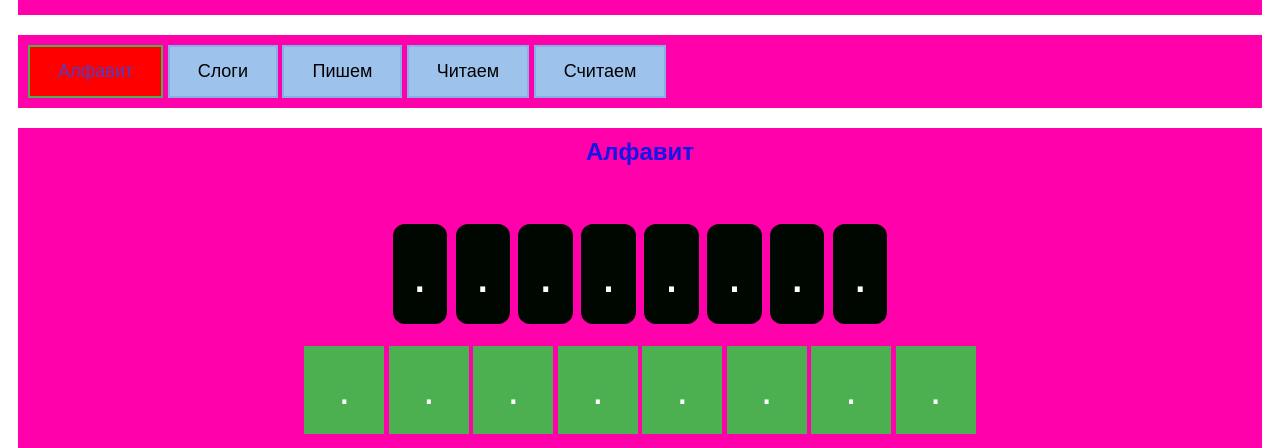
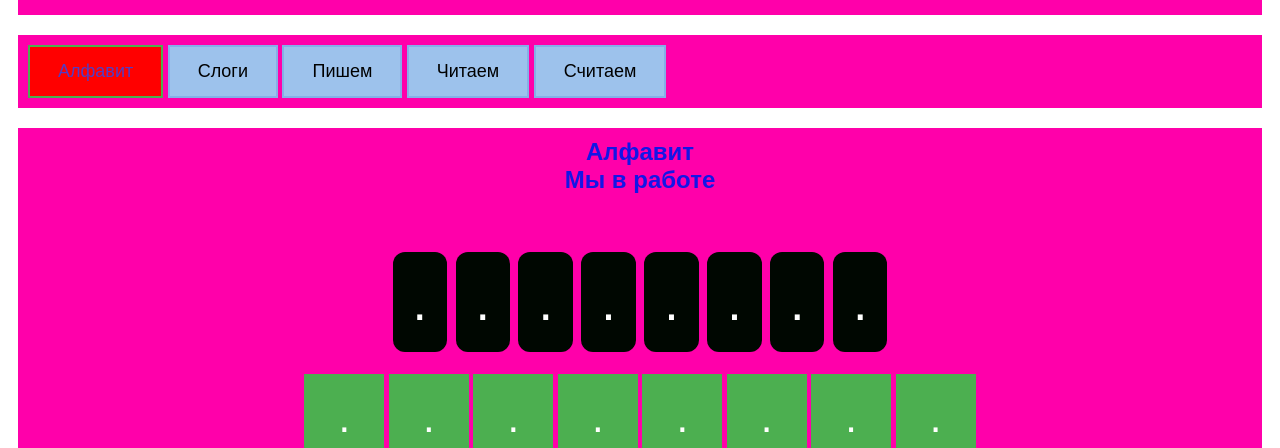
Before and after one commit to alecs-shved/children, a plain HTML site: page indexalfav.html in a window 1280 px wide. Shown: the part 163-611 px from the top of the page. Drawn offline with Linux system fonts and the light colour scheme.

Commit message:
28.09.20  14.09

```diff
--- a/indexalfav.html
+++ b/indexalfav.html
@@ -26,7 +26,7 @@
 </section>
 <section>
     <article>
-            <button  class="btn success" onclick="alfavv()" style='background-color:red;'>Алфавит</button>
+        <button class="btn success" onclick="alfavv()" style='background-color:red;'>Алфавит</button>
         <button class="btn info" onclick="slogi()">Слоги</button>
         <button class="btn warning" onclick="pishem()">Пишем</button>
         <button class="btn danger" onclick="chit()">Читаем</button>
@@ -38,6 +38,7 @@
     <section>
         <article>
             <h2>Алфавит</h2>
+            <h2>Мы в работе</h2>
             <!--<button class="button" id="bb0" onclick="level0()">Уровень 0</button>
             <button class="button" id="bb1" onclick="level1()">Уровень 1</button>
             <button class="button" id="bb2" onclick="level2()">Уровень 2</button>
```
Also changed, not shown: indexslogi.html (+1 -0 lines). Lines whose indentation alone changed are shown as unchanged.
